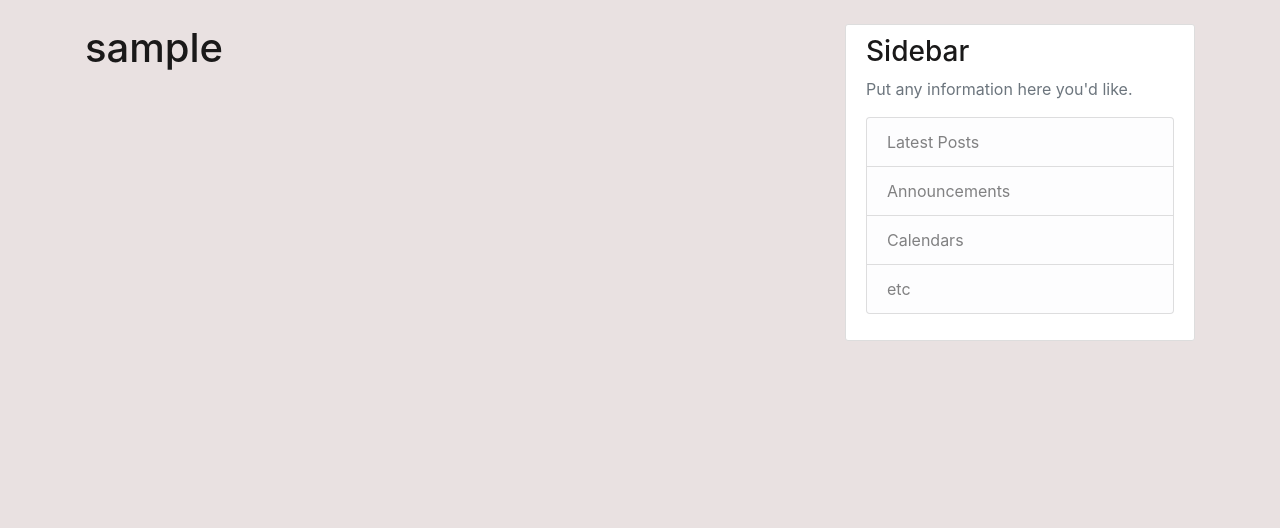
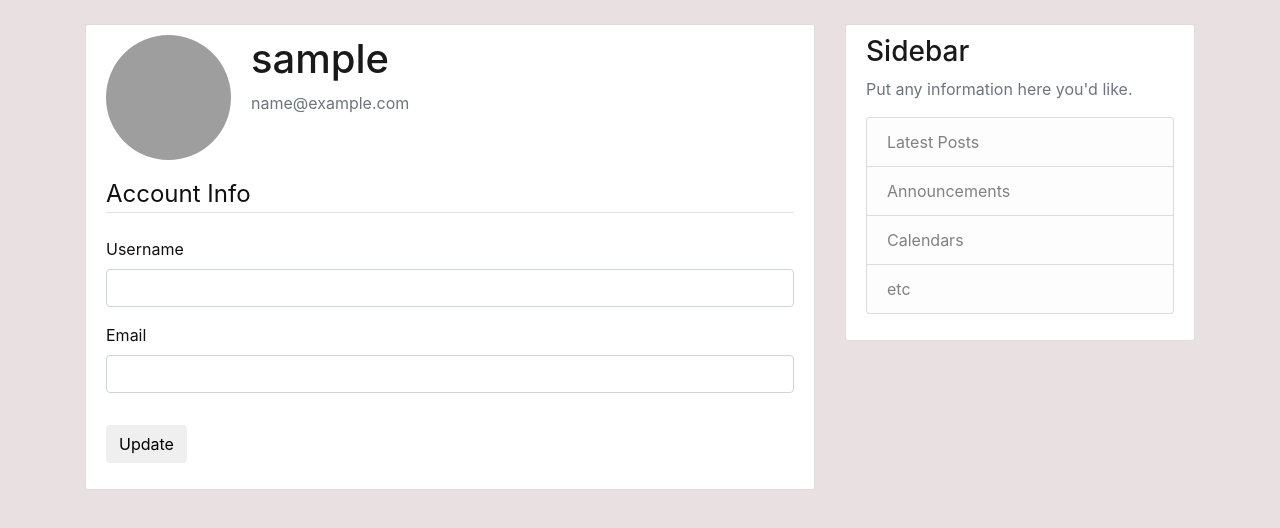
Before and after one commit to 299hannah/my-blog, a Flask app: page /authenticate/account in a window 1280 px wide. Shown: the part 56-584 px from the top of the page. Run offline with Flask 2, Linux system fonts and the light colour scheme; the visitor is signed in with stand-in values (Sample User, id 1); data comes from the database, SQL or seed files in the repository; some libraries are stand-ins or nearby versions; grey boxes are pictures that could not be loaded.

Commit message:
my account template

```diff
--- a/app/templates/account.html
+++ b/app/templates/account.html
@@ -1,4 +1,63 @@
 {% extends "layout.html" %}
 {% block content %}
-    <h1>{{ current_user.username }}</h1>
-{% endblock content %}
+    <div class="content-section">
+        <div class="media">
+            <img src="{{ image_file }}" alt="" class="rounded-circle account-img">
+            <div class="media-body">
+                <h2 class="account-heading">{{ current_user.username }}</h2>
+                <p class="text-secondary">{{ current_user.email }}</p>
+            </div>
+        </div>
+
+            <form action="" method="POST">
+             {{ form.hidden_tag() }}
+             <fieldset class="form-group">
+                 <legend class="border-bottom mb-4">Account Info</legend>
+                 <div class="form-group">
+                     {{ form.username.label(class="form-control-lable") }}
+
+                     {% if form.username.errors %}
+                         {{ form.username(class="form-control form-control-lg is-invalid") }}
+
+                         <div class="invalid-feedback">
+                             {% for error in form.username.errors %}
+                                 <span>{{ error }}</span>
+                             {% endfor %}
+                         </div>
+
+                     {% else %}
+                         {{ form.username(class="form-control form-control-md") }}
+                     {% endif %}
+
+
+                 </div>
+                 <div class="form-group">
+                     {{ form.email.label(class="form-control-lable") }}
+                     {% if form.email.errors %}
+                     {{ form.email(class="form-control form-control-lg is-invalid") }}
+
+                     <div class="invalid-feedback">
+                         {% for error in form.email.errors %}
+                             <span>{{ error }}</span>
+                         {% endfor %}
+                     </div>
+
+                 {% else %}
+                     {{ form.email(class="form-control form-control-md") }}
+                 {% endif %}
+
+                 </div>
+
+
+             </fieldset>
+             <div class="form-group">
+                 {{ form.submit(class="btn btn-otline-info") }}
+             </div>
+
+            </form>
+
+
+
+    </div>
+
+{% endblock %}
```
